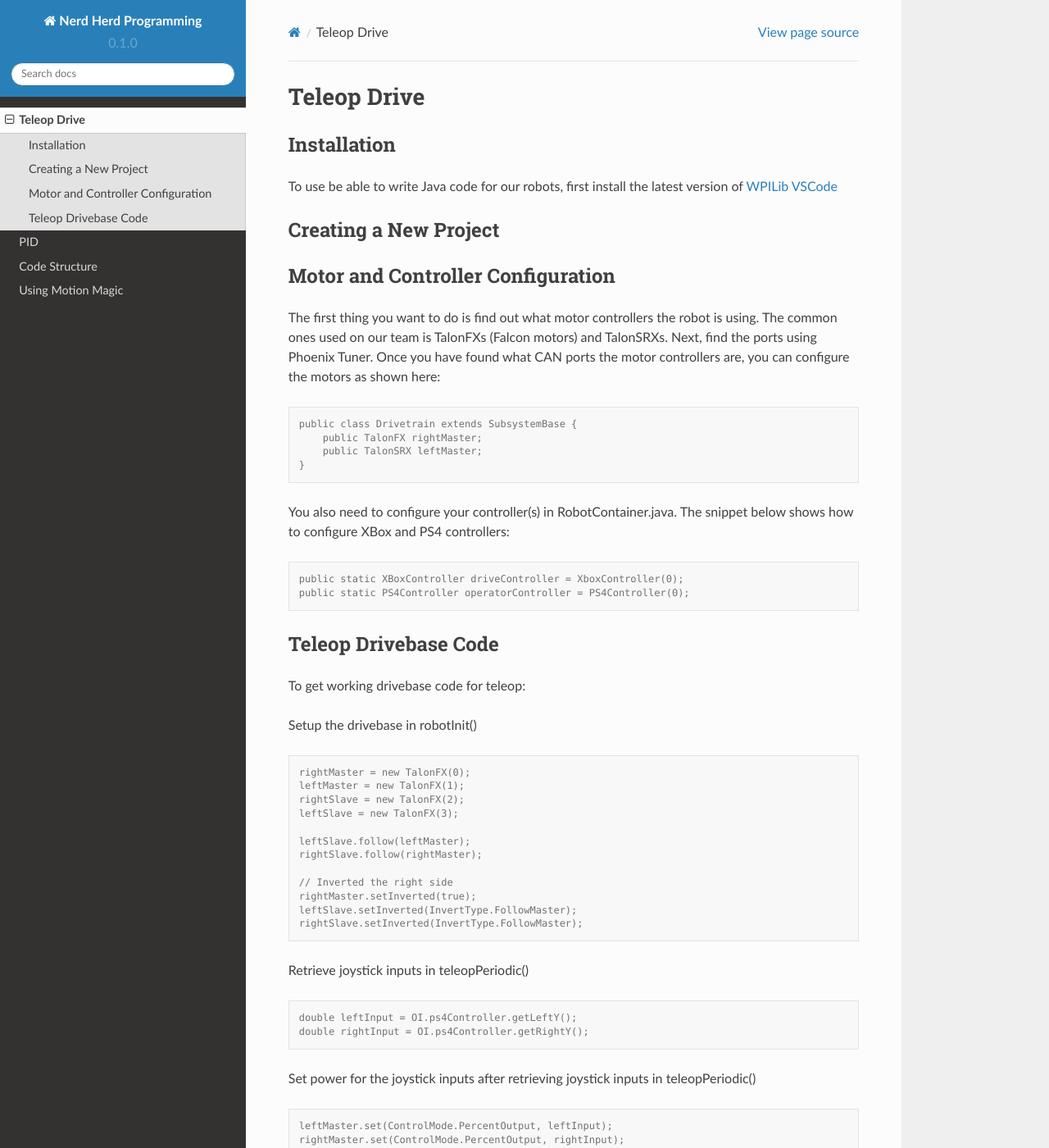
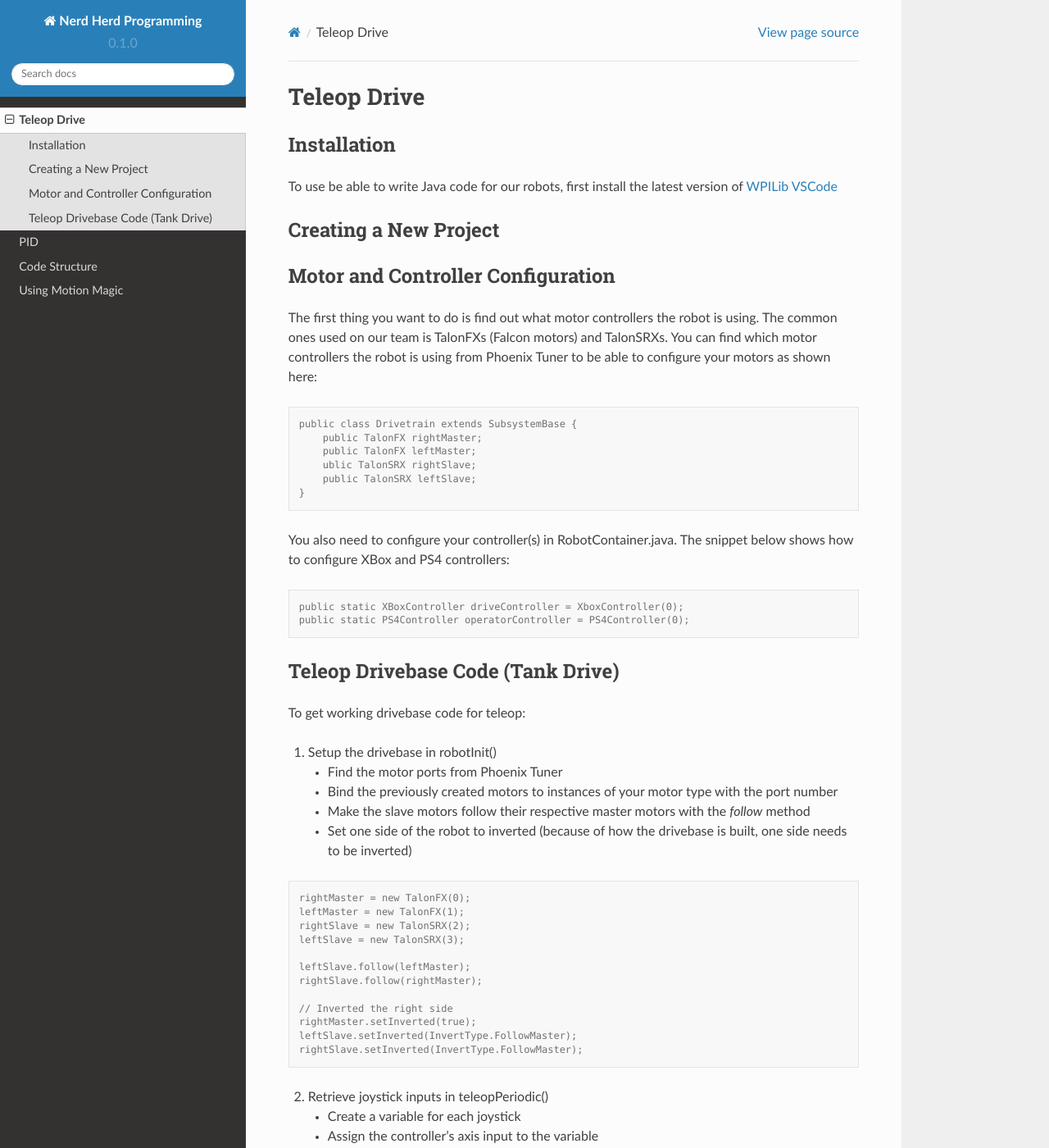
Before and after one commit to nerdherd/Documentation, a Sphinx documentation site: the page built from docs/source/teleop-drive.rst, in a window 1280 px wide and 1400 px high. Shown: the whole window at 82% size. Built offline with Sphinx 7.4.7 and the Read the Docs theme 2.0.0, drawn with Linux system fonts in a browser that asks for light colours; some of the changed text lies outside the part shown.

Commit message:
Update teleop-drive.rst

```diff
--- a/docs/source/teleop-drive.rst
+++ b/docs/source/teleop-drive.rst
@@ -17,13 +17,15 @@ Creating a New Project
 Motor and Controller Configuration
 ------------
 
-The first thing you want to do is find out what motor controllers the robot is using. The common ones used on our team is TalonFXs (Falcon motors) and TalonSRXs. Next, find the ports using Phoenix Tuner. Once you have found what CAN ports the motor controllers are, you can configure the motors as shown here:
+The first thing you want to do is find out what motor controllers the robot is using. The common ones used on our team is TalonFXs (Falcon motors) and TalonSRXs. You can find which motor controllers the robot is using from Phoenix Tuner to be able to configure your motors as shown here:
 
 .. code-block:: console
 
    public class Drivetrain extends SubsystemBase {
        public TalonFX rightMaster;
-       public TalonSRX leftMaster;
+       public TalonFX leftMaster;
+       ublic TalonSRX rightSlave;
+       public TalonSRX leftSlave;
    }
 
 You also need to configure your controller(s) in RobotContainer.java. The snippet below shows how to configure XBox and PS4 controllers:
@@ -34,19 +36,24 @@ You also need to configure your controller(s) in RobotContainer.java. The snippe
    public static PS4Controller operatorController = PS4Controller(0);
 
 .. _teleop-drivebase-code:
-Teleop Drivebase Code
+Teleop Drivebase Code (Tank Drive)
 ------------
 
 To get working drivebase code for teleop:
 
-Setup the drivebase in robotInit()
+1) Setup the drivebase in robotInit()
+
+   - Find the motor ports from Phoenix Tuner
+   - Bind the previously created motors to instances of your motor type with the port number
+   - Make the slave motors follow their respective master motors with the *follow* method
+   - Set one side of the robot to inverted (because of how the drivebase is built, one side needs to be inverted)
 
 .. code-block:: console
 
    rightMaster = new TalonFX(0);
    leftMaster = new TalonFX(1);
-   rightSlave = new TalonFX(2);
-   leftSlave = new TalonFX(3);
+   rightSlave = new TalonSRX(2);
+   leftSlave = new TalonSRX(3);
 
    leftSlave.follow(leftMaster);
    rightSlave.follow(rightMaster);
@@ -56,14 +63,19 @@ Setup the drivebase in robotInit()
    leftSlave.setInverted(InvertType.FollowMaster);
    rightSlave.setInverted(InvertType.FollowMaster);
 
-Retrieve joystick inputs in teleopPeriodic()
+2) Retrieve joystick inputs in teleopPeriodic()
+
+   - Create a variable for each joystick
+   - Assign the controller's axis input to the variable
 
 .. code-block:: console
 
    double leftInput = OI.ps4Controller.getLeftY();
    double rightInput = OI.ps4Controller.getRightY();
 
-Set power for the joystick inputs after retrieving joystick inputs in teleopPeriodic()
+3) Set power for the joystick inputs after retrieving joystick inputs in teleopPeriodic()
+
+   - Make the master motors move linear to the joystick inputs
 
 .. code-block:: console
 
```
